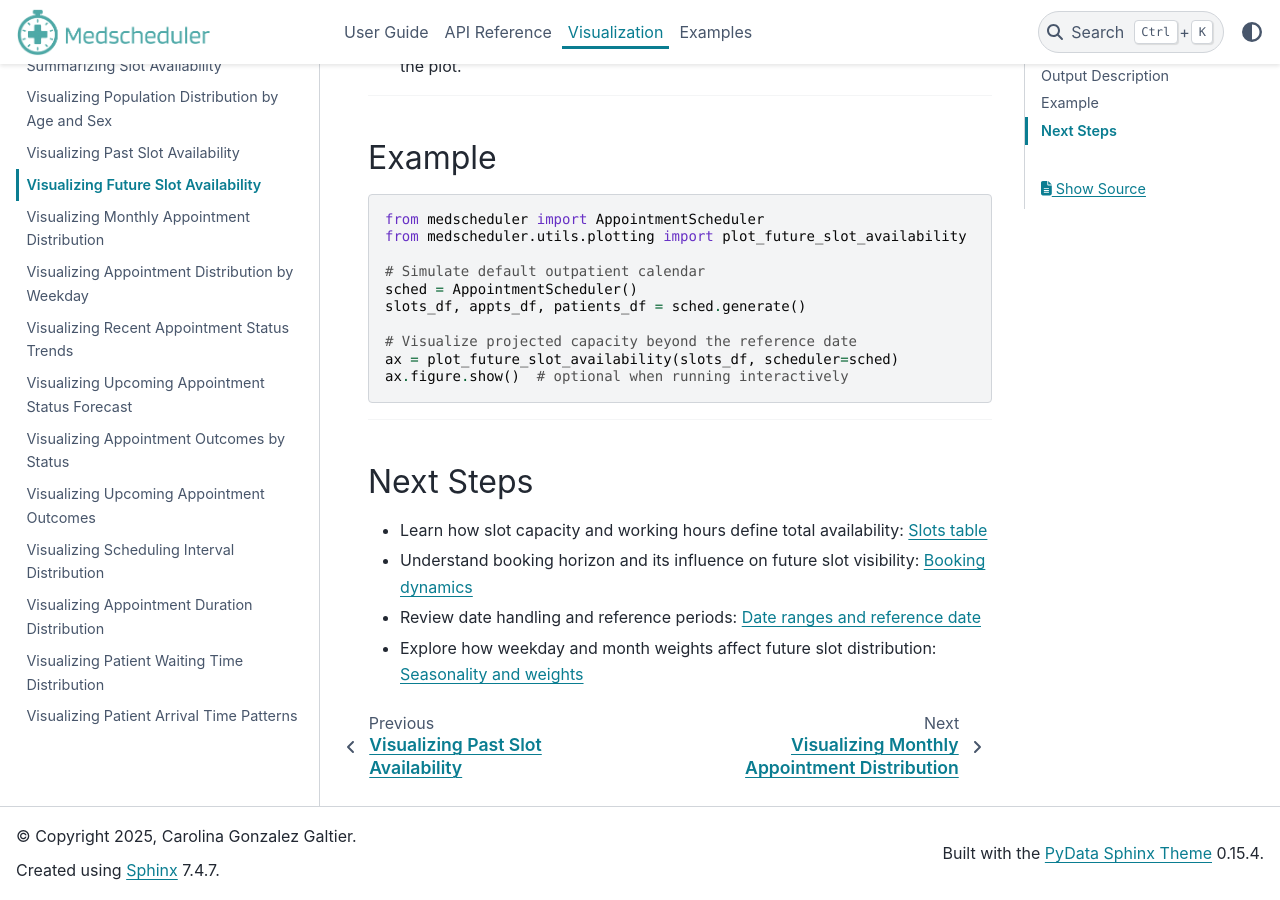
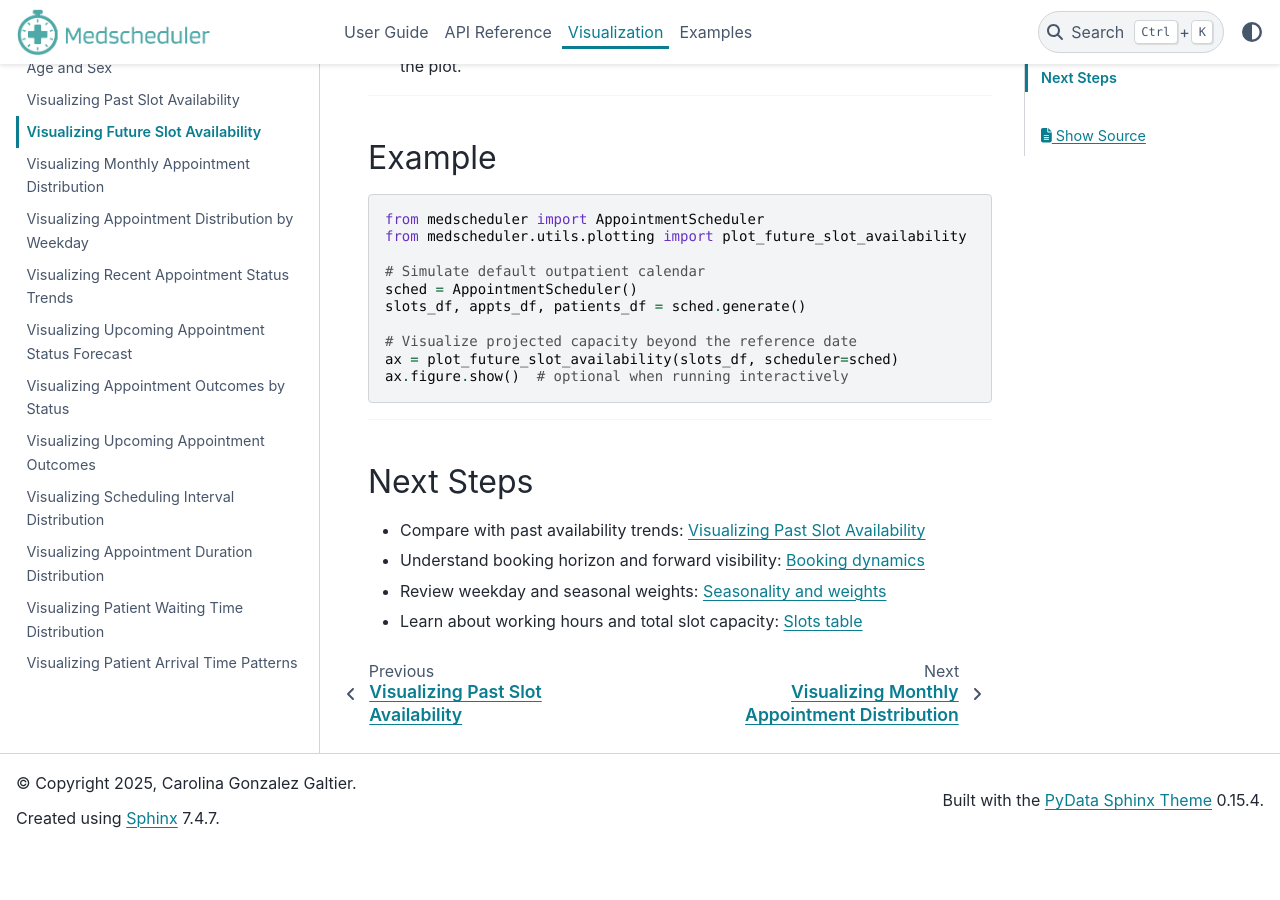
Before and after one commit to carogaltier/medscheduler, a Sphinx documentation site: the page built from docs/visualization/plot_future_slot_availability.md, in a window 1280 px wide and 900 px high, scrolled down 1950 px. Built offline with Sphinx 7.4.7 and the PyData theme 0.15.4, drawn with Linux system fonts in a browser that asks for light colours; after the commit the page ends 2797 px from its top, so only the background shows below that.

Commit message:
Update plot_future_slot_availability.md

```diff
--- a/docs/visualization/plot_future_slot_availability.md
+++ b/docs/visualization/plot_future_slot_availability.md
@@ -59,7 +59,7 @@ ax.figure.show()  # optional when running interactively
 ---
 
 ## Next Steps
-- Learn how slot capacity and working hours define total availability: {doc}`../api-reference/slots_table`
-- Understand booking horizon and its influence on future slot visibility: {doc}`../api-reference/booking_dynamics`
-- Review date handling and reference periods: {doc}`../api-reference/date_ranges_ref_date`
-- Explore how weekday and month weights affect future slot distribution: {doc}`../api-reference/seasonality_weights`
+- Compare with past availability trends: {doc}`../visualization/plot_past_slot_availability`
+- Understand booking horizon and forward visibility: {doc}`../api-reference/booking_dynamics`
+- Review weekday and seasonal weights: {doc}`../api-reference/seasonality_weights`
+- Learn about working hours and total slot capacity: {doc}`../api-reference/slots_table`
```
